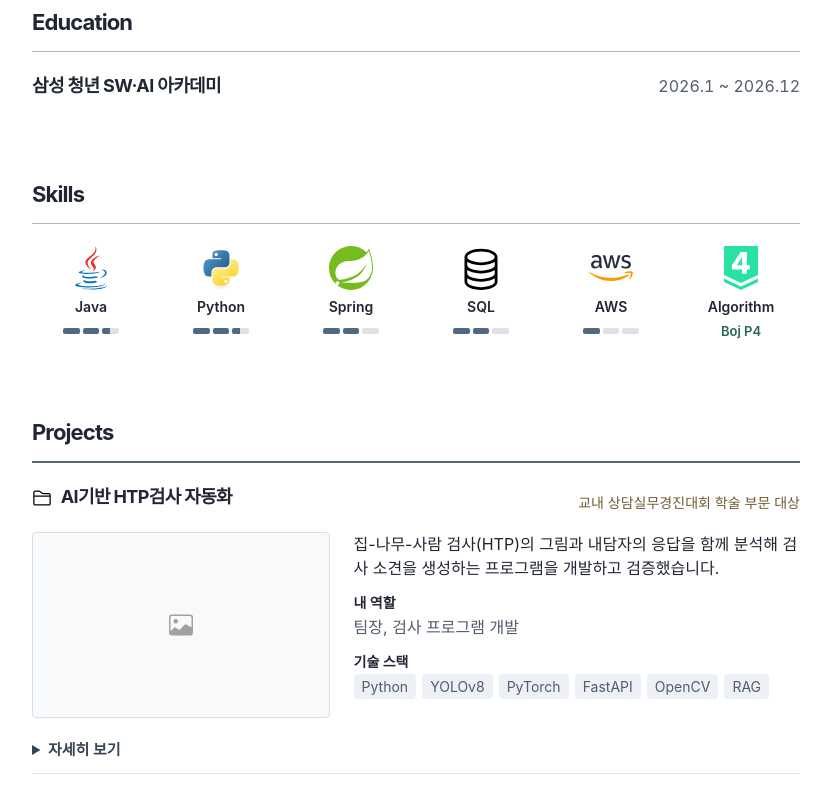
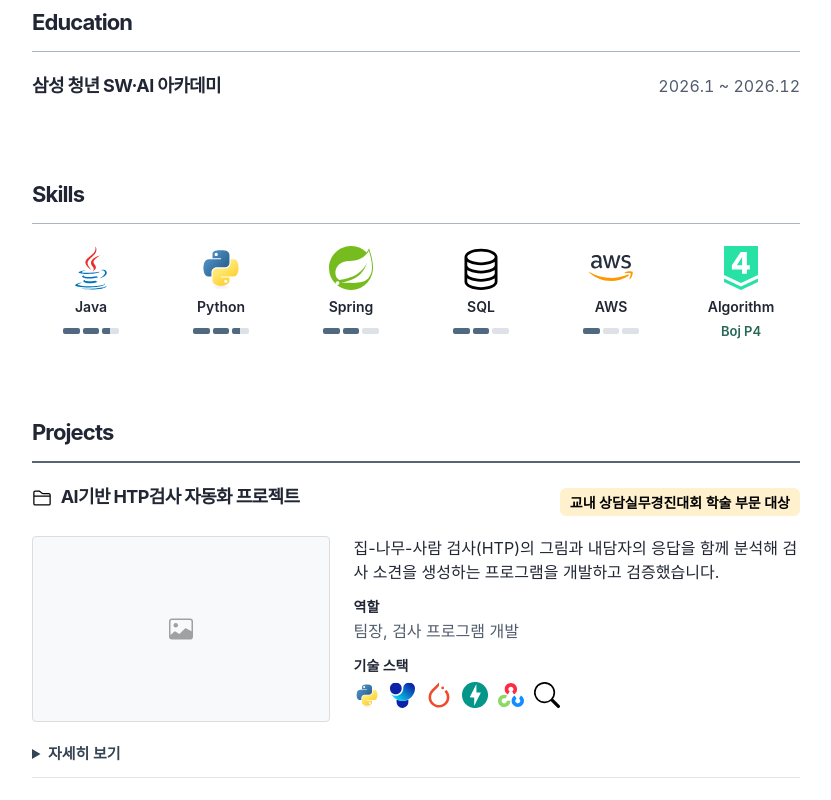
Before and after one commit to dbswjd0191a/dbswjd0191a.github.io, a plain HTML site: page index.html in a window 1280 px wide. Shown: the part 354-1154 px from the top of the page, without its empty margins (224-1055 px from the left). Drawn offline with Linux system fonts and the light colour scheme.

Commit message:
style: show HTP stack icons and highlight award

```diff
--- a/index.html
+++ b/index.html
@@ -5,7 +5,7 @@
   <meta name="viewport" content="width=device-width, initial-scale=1">
   <meta name="color-scheme" content="only light">
   <title>윤정 · 포트폴리오</title>
-  <link rel="stylesheet" href="./profile.css?v=13">
+  <link rel="stylesheet" href="./profile.css?v=14">
 </head>
 <body>
   <main>
@@ -84,7 +84,7 @@
       <h2 id="projects" lang="en">Projects</h2>
       <article class="project-entry">
         <header class="project-heading">
-          <h3><img src="./assets/projects/folder.svg" alt="" width="20" height="20">AI기반 HTP검사 자동화</h3>
+          <h3><img src="./assets/projects/folder.svg" alt="" width="20" height="20">AI기반 HTP검사 자동화 프로젝트</h3>
           <span class="project-award">교내 상담실무경진대회 학술 부문 대상</span>
         </header>
         <div class="project-overview">
@@ -94,16 +94,16 @@
           <div class="project-info">
             <p>집-나무-사람 검사(HTP)의 그림과 내담자의 응답을 함께 분석해 검사 소견을 생성하는 프로그램을 개발하고 검증했습니다.</p>
             <dl>
-              <dt>내 역할</dt>
+              <dt>역할</dt>
               <dd>팀장, 검사 프로그램 개발</dd>
               <dt>기술 스택</dt>
               <dd class="tech-stack" lang="en">
-                <span class="tech-tag">Python</span>
-                <span class="tech-tag">YOLOv8</span>
-                <span class="tech-tag">PyTorch</span>
-                <span class="tech-tag">FastAPI</span>
-                <span class="tech-tag">OpenCV</span>
-                <span class="tech-tag">RAG</span>
+                <img src="./assets/skills/python.svg" alt="Python" title="Python" width="26" height="26">
+                <img src="./assets/skills/yolov8.svg" alt="YOLOv8" title="YOLOv8" width="26" height="26">
+                <img src="./assets/skills/pytorch.svg" alt="PyTorch" title="PyTorch" width="26" height="26">
+                <img src="./assets/skills/fastapi.svg" alt="FastAPI" title="FastAPI" width="26" height="26">
+                <img src="./assets/skills/opencv.svg" alt="OpenCV" title="OpenCV" width="26" height="26">
+                <img src="./assets/skills/rag-search.svg" alt="RAG" title="RAG" width="26" height="26">
               </dd>
             </dl>
           </div>
--- a/profile.css
+++ b/profile.css
@@ -141,8 +141,12 @@ h3 { font-size: 1.125rem; line-height: 1.6; letter-spacing: -.035em; word-break:
 .project-award {
   flex: none;
   max-width: 45%;
+  padding: .25rem .625rem;
+  border-radius: .375rem;
+  background: #fff1ce;
   font-size: .875rem;
-  color: #715932;
+  font-weight: 600;
+  color: #000;
   text-align: right;
   word-break: keep-all;
 }
@@ -168,14 +172,8 @@ h3 { font-size: 1.125rem; line-height: 1.6; letter-spacing: -.035em; word-break:
 .project-info dl { margin: 0; }
 .project-info dt { margin-top: .75rem; font-size: .875rem; font-weight: 650; }
 .project-info dd { margin: .125rem 0 0; color: #515c6c; }
-.tech-stack { display: flex; flex-wrap: wrap; gap: .375rem; }
-.tech-tag {
-  display: inline-block;
-  padding: .125rem .5rem;
-  border-radius: .25rem;
-  background: #edf1f5;
-  font-size: .875rem;
-}
+.tech-stack { display: flex; align-items: center; flex-wrap: wrap; gap: .625rem; padding-top: .25rem; }
+.tech-stack img { display: block; object-fit: contain; }
 .project-details summary {
   color: #364454;
   cursor: pointer;
```
Also changed, not shown: assets/skills/fastapi.svg (added), assets/skills/opencv.svg (added), assets/skills/pytorch.svg (added), assets/skills/rag-search.svg (added), assets/skills/yolov8.svg (added).
